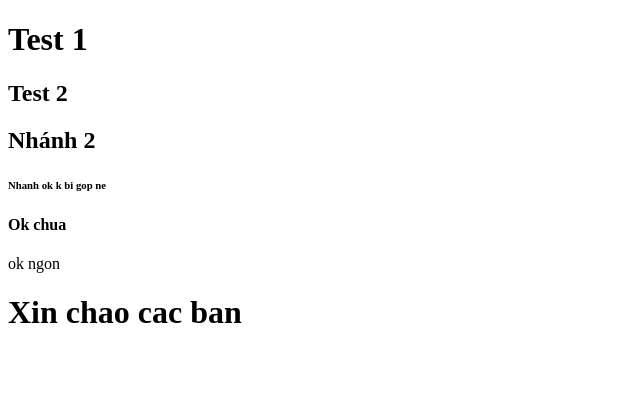
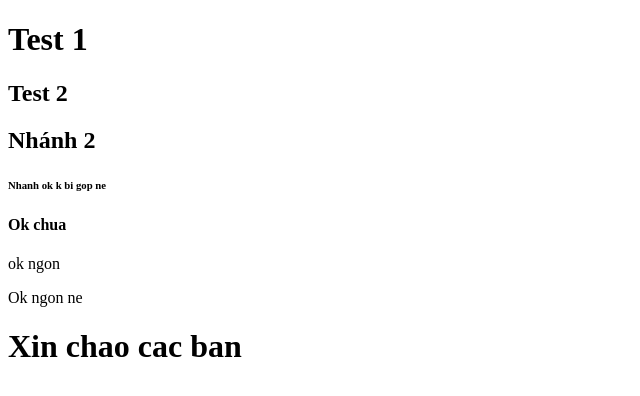
Before and after one commit to HoQuocNam92/Bai3, a plain HTML site: page index.html in a window 1280 px wide. Shown: the whole page, without its empty margins (0-640 px from the left). Drawn offline with Linux system fonts and the light colour scheme.

Commit message:
ok ngon ne

```diff
--- a/index.html
+++ b/index.html
@@ -16,7 +16,7 @@
         <h4>Ok chua</h4>
         <label for="">ok ngon</label>
 
-
+        <p>Ok ngon ne</p>
         <h1>Xin chao cac ban</h1>
     </div>
 </body>
```
